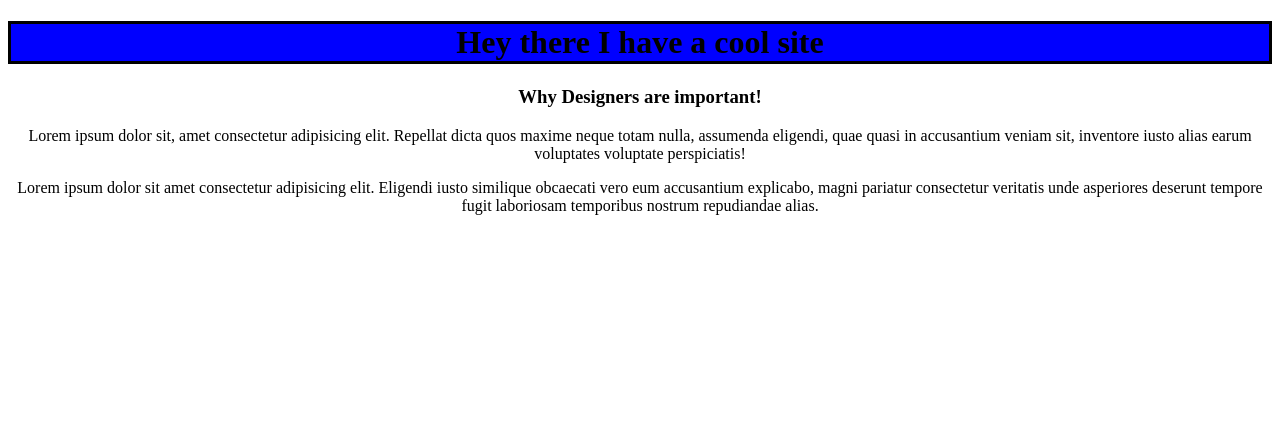
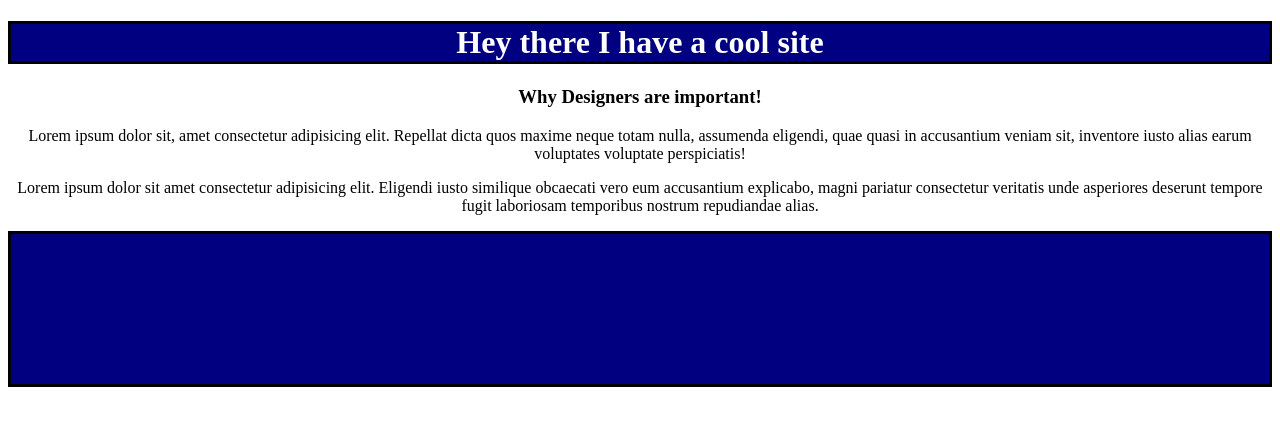
Before and after one commit to carsonplant/cool-site, a plain HTML site: page index.html in a window 1280 px wide. Drawn offline with Linux system fonts and the light colour scheme.

Commit message:
Footer w color

```diff
--- a/index.html
+++ b/index.html
@@ -11,7 +11,7 @@
 
 <body class="text-center">
   <div>
-    <h1 class="blue-background" class="text-white" id="border">Hey there I have a cool site</h1>
+    <h1 class="blue-background text-white" id="border">Hey there I have a cool site</h1>
   </div>
   <div>
     <h3>Why Designers are important!</h3>
@@ -23,7 +23,7 @@
     explicabo, magni pariatur consectetur veritatis unde asperiores deserunt tempore fugit laboriosam temporibus nostrum
     repudiandae alias.</p>
 
-  <footer height=10px class="blue-background">
+  <footer class="blue-background" id="border">
   </footer>
 </body>
 
--- a/style.css
+++ b/style.css
@@ -2,7 +2,7 @@
   text-align: center;
 }
 .blue-background{
-  background-color: blue;
+  background-color: navy;
 }
 #border{
   border-color: black;
@@ -12,3 +12,6 @@
 .text-white{
   color: white;
 }
+footer{
+  height: 150px;
+}
```
